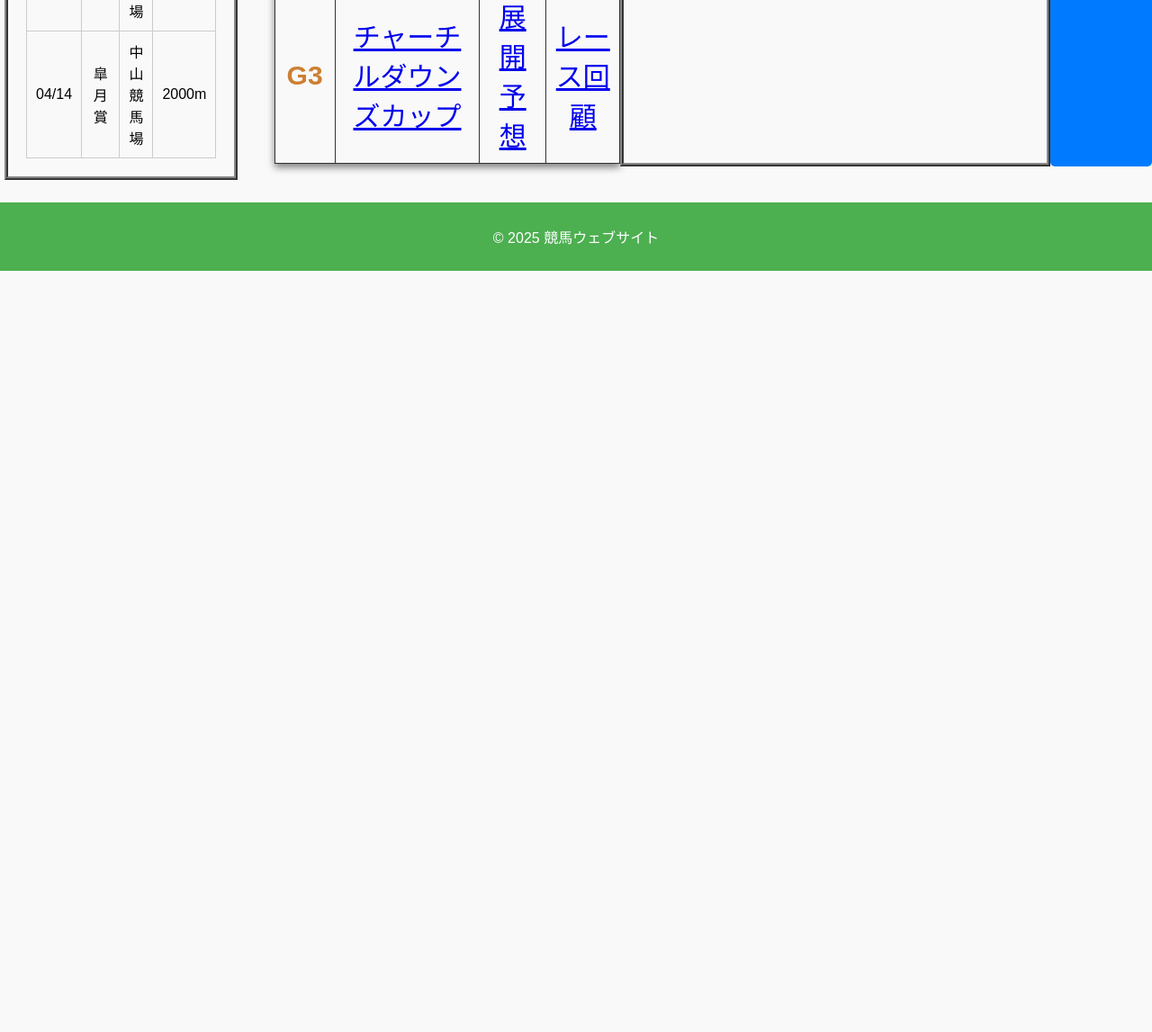
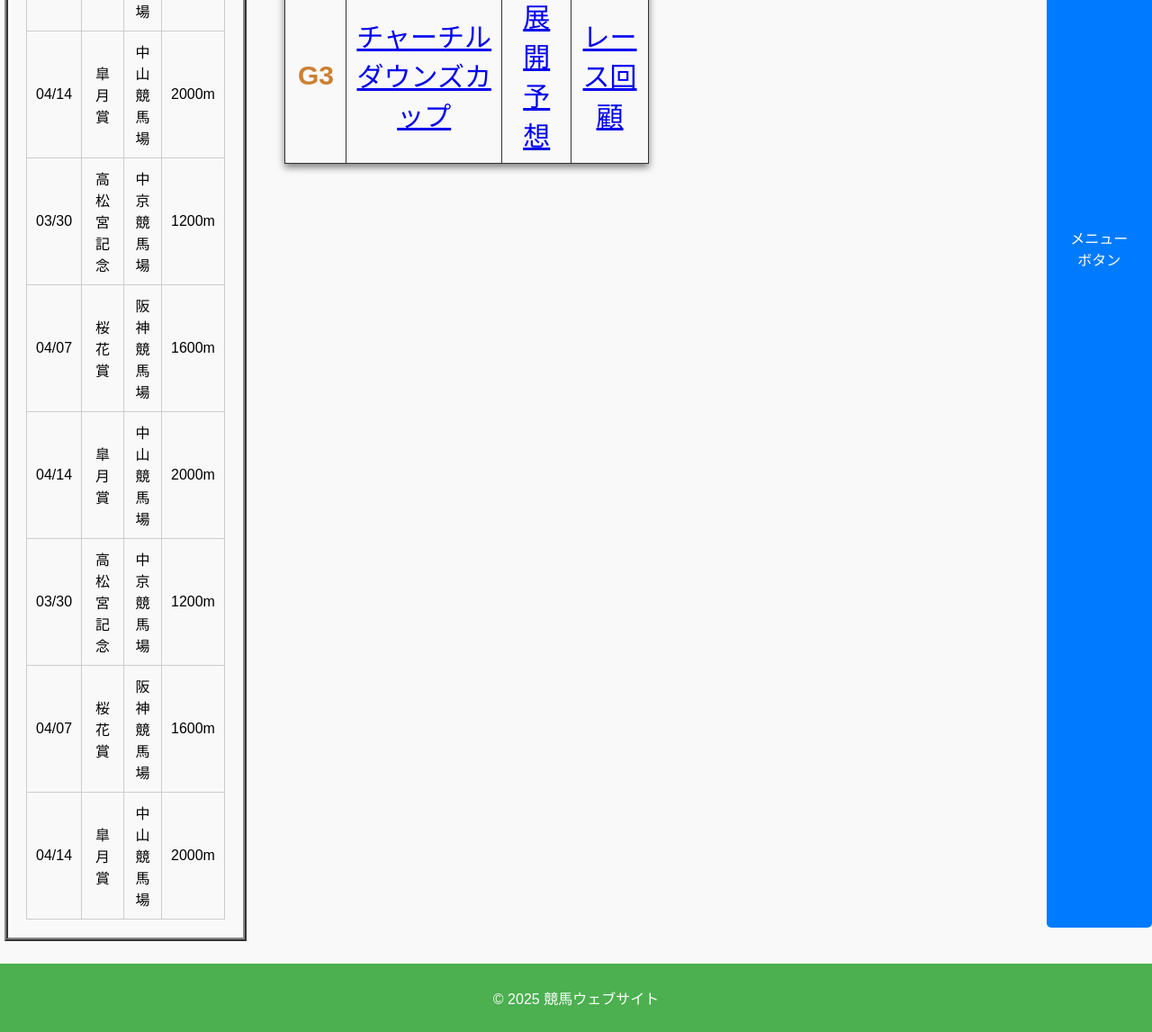
Before and after one commit to coro0224/keiba, a plain HTML site: page index.html in a window 1280 px wide. Shown: the part 869-2016 px from the top of the page at 90% size. Before the commit the page ends 1170 px from the top, so only its background shows below. Drawn offline with Linux system fonts and the light colour scheme.

Commit message:
Update index.html

```diff
--- a/index.html
+++ b/index.html
@@ -64,6 +64,42 @@
               <td>中山競馬場</td>
               <td>2000m</td>
             </tr>
+            <tr>
+              <td>03/30</td>
+              <td>高松宮記念</td>
+              <td>中京競馬場</td>
+              <td>1200m</td>
+            </tr>
+            <tr>
+              <td>04/07</td>
+              <td>桜花賞</td>
+              <td>阪神競馬場</td>
+              <td>1600m</td>
+            </tr>
+            <tr>
+              <td>04/14</td>
+              <td>皐月賞</td>
+              <td>中山競馬場</td>
+              <td>2000m</td>
+            </tr>
+            <tr>
+              <td>03/30</td>
+              <td>高松宮記念</td>
+              <td>中京競馬場</td>
+              <td>1200m</td>
+            </tr>
+            <tr>
+              <td>04/07</td>
+              <td>桜花賞</td>
+              <td>阪神競馬場</td>
+              <td>1600m</td>
+            </tr>
+            <tr>
+              <td>04/14</td>
+              <td>皐月賞</td>
+              <td>中山競馬場</td>
+              <td>2000m</td>
+            </tr>
           </tbody>
         </table>
       </div>
@@ -105,7 +141,7 @@
         </div>
       </div>
       <!-- 騎手リーディング表 -->
-    <div class="center jockey-leaderboard">
+    <div class="center leaderboard">
       <h2>2025年3月23日 JRA 騎手（関西）リーディング</h2>
       <table>
         <thead>
```
